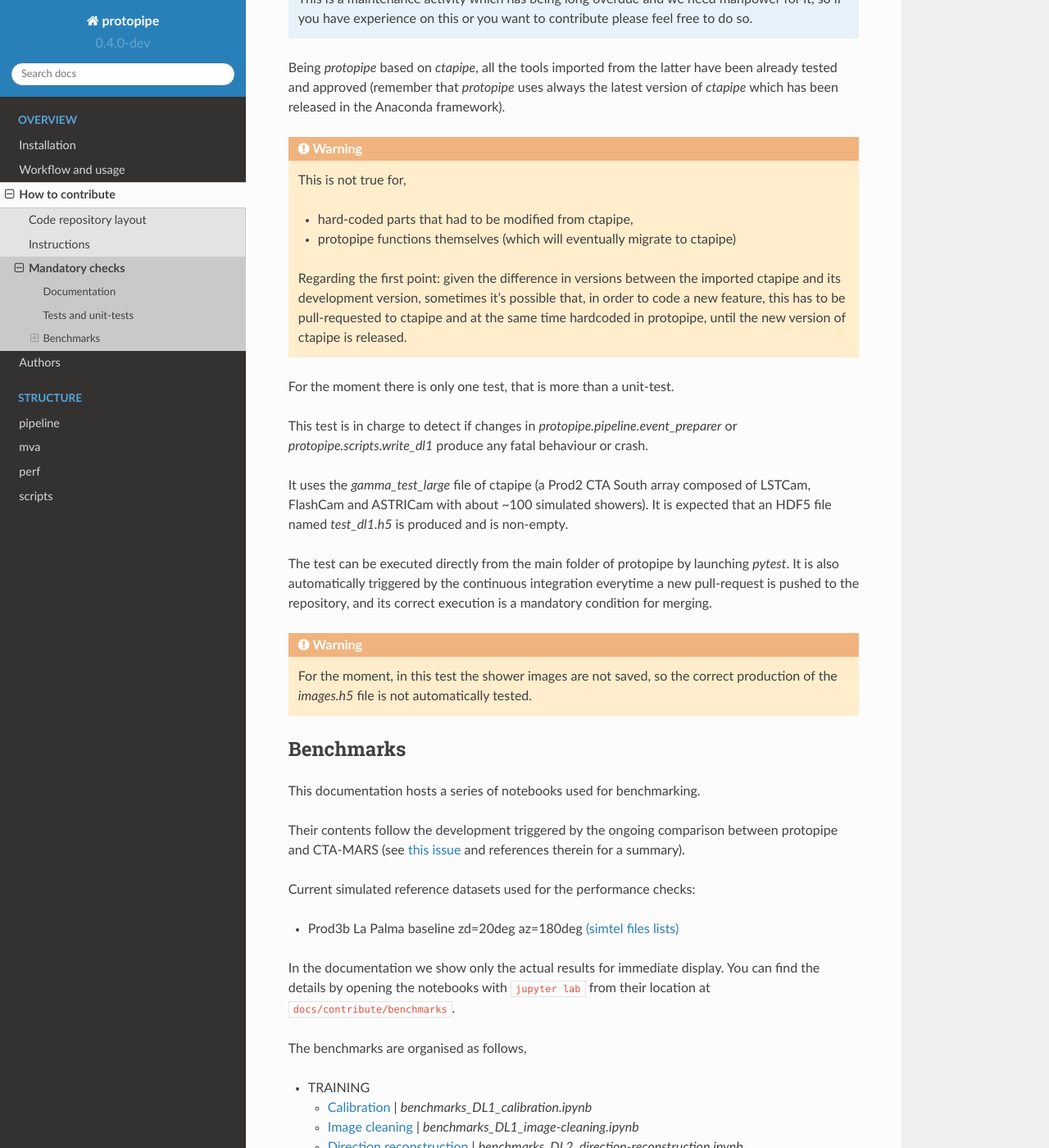
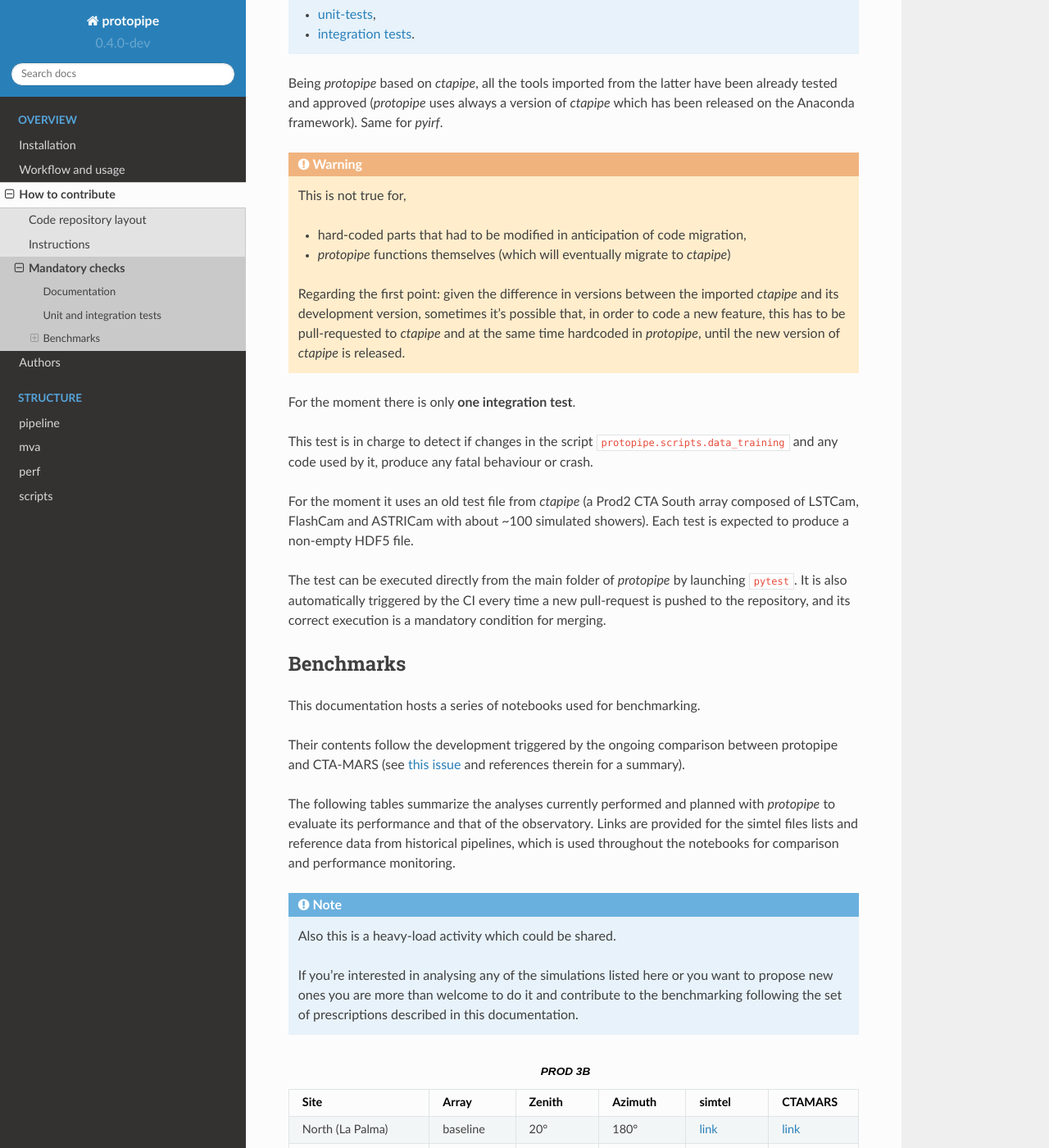
Before and after one commit to cta-observatory/protopipe, a Sphinx documentation site: the page built from docs/contribute/beforepushing.rst, in a window 1280 px wide and 1400 px high, scrolled down 1116 px. Shown: the whole window at 82% size. Built offline with Sphinx 7.4.7 and the Read the Docs theme 2.0.0, drawn with Linux system fonts in a browser that asks for light colours; pages that are not in the unit, such as notebooks, are missing from menus; some of the changed text lies outside the part shown.

Commit message:
General updates and fixes to the documentation

```diff
--- a/docs/contribute/beforepushing.rst
+++ b/docs/contribute/beforepushing.rst
@@ -2,6 +2,12 @@
 
 Mandatory checks
 ================
+
+This page illustrates all the information regarding what to check before and
+while you push your modifications.
+
+The development of this software is monitored by a Continuous Integration (CI)
+pipeline that takes care of all checks (some using external services).
 
 .. contents:: Index
     :local:
@@ -10,8 +16,8 @@ Mandatory checks
 Documentation
 -------------
 
-Each Pull Request should come with its own documentation updates, according to
-what are the changes to be merged into master.
+Each Pull Request (PR) has to have its own documentation updates (if any),
+according to what are the changes to be merged into master.
 
 The documentation is generated by `Sphinx <https://www.sphinx-doc.org/en/master/>`__
 with `reStructuredText <https://docutils.sourceforge.io/rst.html>`__ syntax.
@@ -25,61 +31,53 @@ To build and check your documentation locally,
 The built documentation will be stored under ``docs/_build/html`` from which you
 can open ``index.html`` with your favorite browser.
 
-Please, try to fix any warning that could appear during documentation building.
+You will have to fix any warning that appears during documentation building,
+because the documentation also runs on `readthedocs <https://readthedocs.org/>`__
+with an option to treat warnings as errors.
 
-.. warning::
-
-  The Continuous Integration (CI) pipeline takes care of building the documentation
-  once it is in master, but not for the Pull Request.
-
-  Currently the documentation is built on GitHub Pages with Travis CI.
-  There doesn't seem to be a way to see the documentation related to the PR
-  online.
-
-  For a next release, PR (:pr:`62`) will add the documentation also on
-  `readthedocs <https://readthedocs.org/>`__ which allows this functionality.
-
-Tests and unit-tests
---------------------
+Unit and integration tests
+--------------------------
 
 .. note::
   This is a maintenance activity which has being long overdue and we need
   manpower for it, so if you have experience on this or you want to contribute
   please feel free to do so.
 
+  For more information on how to contribute to this effort check these issues,
+
+  - `unit-tests <https://github.com/cta-observatory/protopipe/issues/69>`__,
+  - `integration tests <https://github.com/cta-observatory/protopipe/issues/70>`__.
+
 Being *protopipe* based on *ctapipe*, all the tools imported from the latter
-have been already tested and approved (remember that *protopipe* uses always the
-latest version of *ctapipe* which has been released in the Anaconda framework).
+have been already tested and approved (*protopipe* uses always a version of
+*ctapipe* which has been released on the Anaconda framework).
+Same for *pyirf*.
 
 .. warning::
   This is not true for,
 
-  - hard-coded parts that had to be modified from ctapipe,
-  - protopipe functions themselves (which will eventually migrate to ctapipe)
+  - hard-coded parts that had to be modified in anticipation of code migration,
+  - *protopipe* functions themselves (which will eventually migrate to *ctapipe*)
 
   Regarding the first point: given the difference in versions between the
-  imported ctapipe and its development version, sometimes it's possible that, in
-  order to code a new feature, this has to be pull-requested to ctapipe and at
-  the same time hardcoded in protopipe, until the new version of ctapipe is released.
+  imported *ctapipe* and its development version, sometimes it's possible that, in
+  order to code a new feature, this has to be pull-requested to *ctapipe* and at
+  the same time hardcoded in *protopipe*, until the new version of *ctapipe* is released.
 
-For the moment there is only one test, that is more than a unit-test.
+For the moment there is only **one integration test**.
 
-This test is in charge to detect if changes in
-`protopipe.pipeline.event_preparer` or `protopipe.scripts.write_dl1` produce any
-fatal behaviour or crash.
+This test is in charge to detect if changes in the script
+``protopipe.scripts.data_training`` and any code used by it, produce
+any fatal behaviour or crash.
 
-It uses the `gamma_test_large` file of ctapipe (a Prod2 CTA South array composed of
+For the moment it uses an old test file from *ctapipe* (a Prod2 CTA South array composed of
 LSTCam, FlashCam and ASTRICam with about ~100 simulated showers).
-It is expected that an HDF5 file named `test_dl1.h5` is produced and is non-empty.
+Each test is expected to produce a non-empty HDF5 file.
 
-The test can be executed directly from the main folder of protopipe by launching
-`pytest`. It is also automatically triggered by the continuous integration
-everytime a new pull-request is pushed to the repository, and its correct
+The test can be executed directly from the main folder of *protopipe* by launching
+``pytest``. It is also automatically triggered by the CI every time a new
+pull-request is pushed to the repository, and its correct
 execution is a mandatory condition for merging.
-
-.. warning::
-  For the moment, in this test the shower images are not saved, so the
-  correct production of the `images.h5` file is not automatically tested.
 
 Benchmarks
 ----------
@@ -106,12 +104,68 @@ comparison between protopipe and CTA-MARS (see
 `this issue <https://github.com/cta-observatory/protopipe/issues/24>`__ and
 references therein for a summary).
 
-Current simulated reference datasets used for the performance checks:
+The following tables summarize the analyses currently performed and planned with
+*protopipe* to evaluate its performance and that of the observatory.
+Links are provided for the simtel files lists and reference data from historical
+pipelines, which is used throughout the notebooks for comparison and performance monitoring.
 
-- Prod3b La Palma baseline zd=20deg az=180deg `(simtel files lists) <https://forge.in2p3.fr/attachments/download/63177/CTA-N_from_South.zip>`__
+.. note::
+  Also this is a heavy-load activity which could be shared.
 
-In the documentation we show only the actual results for immediate display.
-You can find the details by opening the notebooks with ``jupyter lab``
+  If you're interested in analysing any of the simulations listed here or you
+  want to propose new ones you are more than welcome to do it and contribute
+  to the benchmarking following the set of prescriptions described in
+  this documentation.
+
+.. list-table:: **PROD 3B**
+   :widths: 25 25 25 25 25 25
+   :header-rows: 1
+
+   * - Site
+     - Array
+     - Zenith
+     - Azimuth
+     - simtel
+     - CTAMARS
+   * - North (La Palma)
+     - baseline
+     - 20°
+     - 180°
+     - `link <https://forge.in2p3.fr/attachments/download/63177/CTA-N_from_South.zip>`__
+     - `link <https://forge.in2p3.fr/projects/step-by-step-reference-mars-analysis/wiki>`__
+   * - South (Paranal desert)
+     - baseline
+     - 20°
+     - 180°
+     - ...
+     - ...
+
+.. list-table:: **PROD 5**
+  :widths: 25 25 25 25 25 25
+  :header-rows: 1
+
+  * - Site
+    - Array
+    - Zenith
+    - Azimuth
+    - simtel
+    - EventDisplay
+  * - North (La Palma)
+    - baseline
+    - 20°
+    - 180°
+    - ...
+    - ...
+  * - South (Paranal desert)
+    - baseline
+    - 20°
+    - 180°
+    - ...
+    - ...
+
+In the documentation we show only the full-pipeline performance results from
+the latest release.
+It is suggested to open the notebooks with ``jupyter lab``
 from their location at ``docs/contribute/benchmarks``.
 
 The benchmarks are organised as follows,
@@ -124,7 +178,13 @@ The benchmarks are organised as follows,
   * `to energy estimator <benchmarks/TRAINING/benchmarks_DL2_to_energy-estimation.ipynb>`__ | *benchmarks_DL2_to_energy-estimation.ipynb*
   * `to classifier <benchmarks/TRAINING/benchmarks_DL2_to_classification.ipynb>`__ | *benchmarks_DL2_to_classification.ipynb*
 
-This folder contains also some reference data from the CTAMARS pipeline.
+In particular:
+
+  * calibration requires *ctapipe* DL1a output (images without parameters),
+  * image cleaning and direction reconstruction benchmarks use *protopipe*
+    TRAINING data **without** estimated energy,
+  * benchmarks for the energy estimator use *protopipe* TRAINING data **without** estimated energy,
+  * benchmarks for the classifier use *protopipe* TRAINING data **with** energy as the only estimated DL2b parameter.
 
 - MODELS
 
@@ -138,7 +198,6 @@ These performances are obtained from a *test* portion of the TRAINING data,
   * `Particle classification <benchmarks/DL2/benchmarks_DL2_particle-classification.ipynb>`__ | *benchmarks_DL2_particle-classification.ipynb*
   * `Direction reconstruction <benchmarks/DL2/benchmarks_DL2_direction-reconstruction.ipynb>`__ | *benchmarks_DL2_direction-reconstruction.ipynb*
 
-
 - DL3
 
   * `Cuts optimization <benchmarks/DL3/benchmarks_DL3_cuts_optimization.ipynb>`__ | *benchmarks_DL3_cuts_optimization.ipynb*
@@ -148,17 +207,21 @@ The DL3 folder contains also the CTA requirements, while the ASWG performance
 data is left to the user, being internal.
 
 .. note::
-   This part of protopipe is not meant to be kept here in the end, in order to
-   avoid divergences with
-   `ctaplot <https://github.com/cta-observatory/ctaplot>`__ and
-   `cta-benchmarks <https://github.com/cta-observatory/cta-benchmarks>`__.
+  This part of *protopipe* is not meant to be kept here in the end, in order to
+  avoid divergences with
+  `ctaplot <https://github.com/cta-observatory/ctaplot>`__ and
+  `cta-benchmarks <https://github.com/cta-observatory/cta-benchmarks>`__.
+
+  Plots should be properly migrated to *ctaplot* and the single pipeline steps
+  will ported to cta-benchmarks after the pipeline has been refactored using
+  *ctapipe*'s stage tools.
 
 .. note::
-   The storage of static versions of the benchmarks in this documentation is temporary.
-   It it is planned to run such benchmarks in the
-   future via an external resource which will deal automatically with the
-   pipeline code, the reference files and related output.
+  The storage of static versions of the benchmarks in this documentation is temporary.
+  It is planned to run such benchmarks from the CTAO GitLab runner's CI via an
+  external IN2P3 data server in which test data, benchmarks and documentation
+  will be stored.
 
-   For the moment the purpose of use these tools in the current setup is to help
-   early developers and testers to check if their changes improve or degrade
-   previous performances.
+  For the moment the purpose of these tools is to help
+  developers and testers to check if their changes improve or degrade
+  previous performances stored in the documentation.
--- a/docs/install/index.rst
+++ b/docs/install/index.rst
@@ -15,7 +15,7 @@ There are two different ways to install `protopipe`,
   For both types of installation the use of `mamba <https://github.com/mamba-org/mamba#readme>`__
   might provide improved speed during the creation of the `conda` environment.
 
-In both cases, if you want to perform a full analysis, will need some
+In both cases, if you want to perform a full analysis, you will need some
 computational power in order to produce enough
 data files for model and performance estimation.
 This can be accomplished through the use of a GRID environment.
--- a/docs/usage/use_grid.rst
+++ b/docs/usage/use_grid.rst
@@ -26,7 +26,7 @@ Usage
   - protopipe (Python >=3.5, conda environment)
   - GRID interface (Python 2.7, inside the container).
 
-  Open 1 tab each on you terminal so you can work seamlessly between the 2.
+  Open 1 tab for each of these environments on you terminal so you can work seamlessly between the 2.
 
   To monitor the jobs you can use the
   `DIRAC Web Interface <https://ccdcta-web.in2p3.fr/DIRAC/?view=tabs&theme=Crisp&url_state=1|*DIRAC.JobMonitor.classes.JobMonitor:,>`_
@@ -37,6 +37,8 @@ Usage
   2. ``python $GRID/create_analysis_tree.py --analysis_name myAnalysis``
 
   All configuration files for this analysis are stored under ``configs``.
+  Throughout these instructions ``$ANALYSIS`` will be a label for the analysis
+  path within or outside of the container.
 
   .. figure:: ./AnalysisTree.png
     :width: 250
```
Also changed, not shown: docs/contribute/gitrepo.rst (+15 -17 lines), docs/contribute/instructions.rst (+29 -20 lines).
